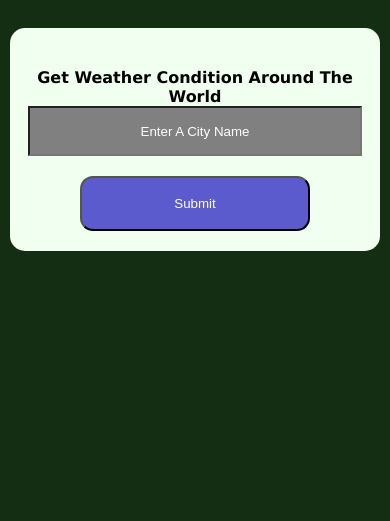
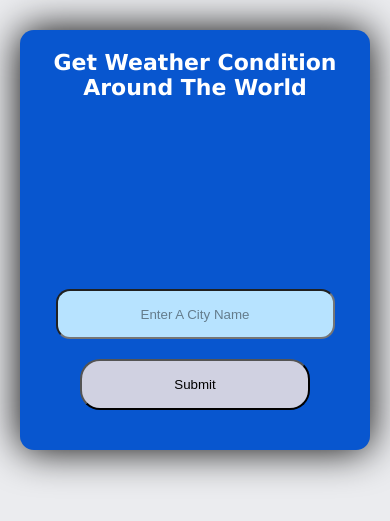
Before and after one commit to charleeBlaqTech/weather-app-flask, a Flask app: page / in a window 390 px wide. Shown: the top 521 px of the page. Run offline with Flask 3, Linux system fonts and the light colour scheme.

Commit message:
improve on the ui and responsiveness

```diff
--- a/server.py
+++ b/server.py
@@ -1,7 +1,6 @@
-from flask import Flask, render_template, request, jsonify
+from flask import Flask, render_template, request
 from weather import get_current_weather
 from waitress import serve
-import requests
 from dotenv import load_dotenv
 import os
 from pprint import pprint
--- a/static/styles/style.css
+++ b/static/styles/style.css
@@ -1,3 +1,37 @@
+:root{
+    --text-color-white: #fff;
+    --text-color-black: #000;
+    --color-primary: #009579;
+    --color-primary-dark: #007f67;
+    --color-secondary: #252c6a;
+    --color-error: #cc3333;
+    --color-success: #4bb544;
+    --border-radius: 14px;
+    --font-size-desktop: 26px;
+    --font-size-ipad: 22px;
+    --font-size-phone: 17px;
+    --btn-padding: 16px 32px;
+    --btn-width: 220px;
+    --btn-border-radius: 20px;
+    --transition: ease 1.2s;
+    --chinese-bg-color: #141412;
+    --cetacean-blue-bg-color: #0F0D35;
+    --ripo-mango-bg-color: #FDC128;
+    --xanadu-bg-color: #728A7C;
+    --deep-pink-bg-color: #F52D3A;
+    --charleston-green-bg-color: #252A36;
+    --coral-reef-bg-color: #F37F64;
+    --jungle-green-bg-color: #05564B;
+    --tulip-bg-color: #FF8787;
+    --Languid-bg-color: #D0D1E1;
+    --BRIGHT-GREY-bg-color: #EBECEF;
+    --diamond-bg-color: #B7E3FF;
+    --SAPPHIRE-bg-color: #0856CF;
+}
+
+
+
+
 *{
     margin: 0;
     padding: 0;
@@ -6,27 +40,44 @@
 body{
     font-family: Verdana, Geneva, Tahoma, sans-serif;
     width: 100%;
-    background-color: #132e13;
+    width: 100%;
+    padding: 0 20px;
+    background-color:var(--BRIGHT-GREY-bg-color);
+    display: flex;
+    justify-content: center;
+    align-items: center;
 }
 
 main{
 
-    width: 50%;
-    margin: 40px auto;
-    padding-top: 40px;
-    background-color: honeydew;
-    border-radius: 15px;
+    width: 400px;
+    max-width: 400px;
+    min-width: 320px;
+    height: 420px;
+    margin-top: 30px;
+    padding: 20px;
+    background-color: var(--SAPPHIRE-bg-color);
+    border-radius: var(--border-radius);
+    box-shadow: 0 0 40px;
+    display: flex;
+    flex-direction: column;
+    align-items: center;
+    justify-content: space-between;
+}
+
+.topsection{
+    width: 100%;
 }
 
 .heading{
     text-align: center;
-    font-size: 24px;
+    font-size: var(--font-size-ipad);
     font-weight: 600;
     text-transform: capitalize;
-    color: #000;
+    color: var(--text-color-white);
 }
 span{
-    color: red;
+    color: var(--coral-reef-bg-color);
 }
 .output-wrapper{
     width: 100%;
@@ -35,8 +86,8 @@ span{
 p{
     width: 100%;
     text-align: center;
-    font-size: 18px;
-    color: orange;
+    font-size: var(--font-size-phone);
+    color: var(--text-color-white);
     margin-bottom: 12px;
 }
 
@@ -50,23 +101,25 @@ form{
     height: 50px;
     text-align: center;
     margin: 0 auto;
-    color: #fff;
-    background-color: gray;
+    border-radius: var(--border-radius);
+    color: var(--text-color-black);
+    background-color: var(--diamond-bg-color);
     cursor: pointer;
 
 }
 #city::placeholder{
-    color: #fff;
+    color: var(--text-color-black);
+    opacity: 0.45;
 
 }
 
 .btn{
     width: 230px;
-    height: 55px;
-    color: #fff;
+    padding: var(--btn-padding);
+    color: var(--text-color-black);
     margin: 20px auto;
-    border-radius: 13px;
-    background-color: rgb(91, 91, 206);
+    border-radius: var(--btn-border-radius);
+    background-color: var(--Languid-bg-color);
     transition: 1.2s ease-in-out;
     cursor: pointer;
 }
@@ -78,7 +131,7 @@ form{
 
 
 
-@media screen and (max-width: 500px){
+/* @media screen and (max-width: 500px){
 
 
     main{
@@ -96,4 +149,4 @@ form{
         color: #000;
 
     }
-}
+} */
--- a/templates/index.html
+++ b/templates/index.html
@@ -8,7 +8,10 @@
 </head>
 <body>
     <main>
-        <h1 class="heading">Get Weather Condition Around The World</h1>
+        <div class="topsection">
+            <h1 class="heading">Get Weather Condition Around The World</h1>
+        </div>
+
         <form action="/weather">
             <input type="text" name="cityName" id="city" placeholder="Enter A City Name">
             <button type="submit" class="btn">Submit</button>
```
Also changed, not shown: templates/weather.html (+9 -6 lines).
